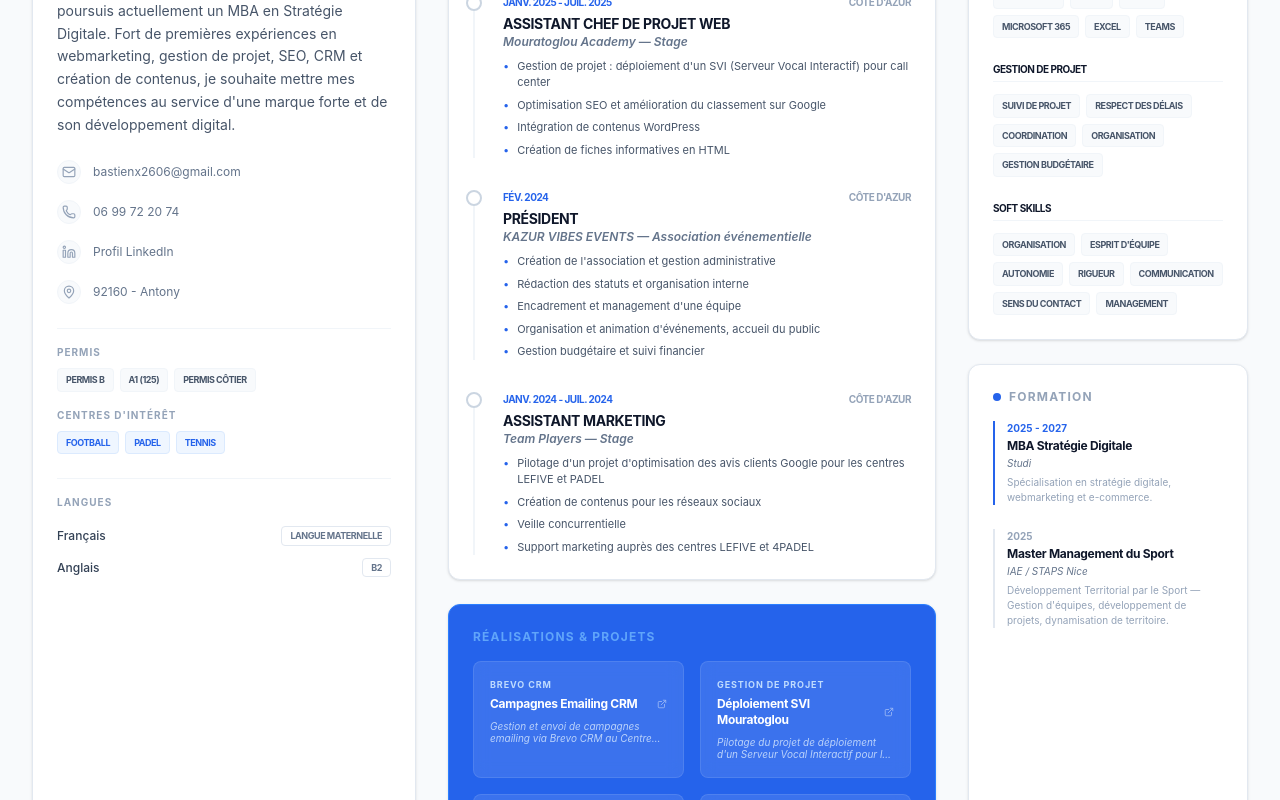
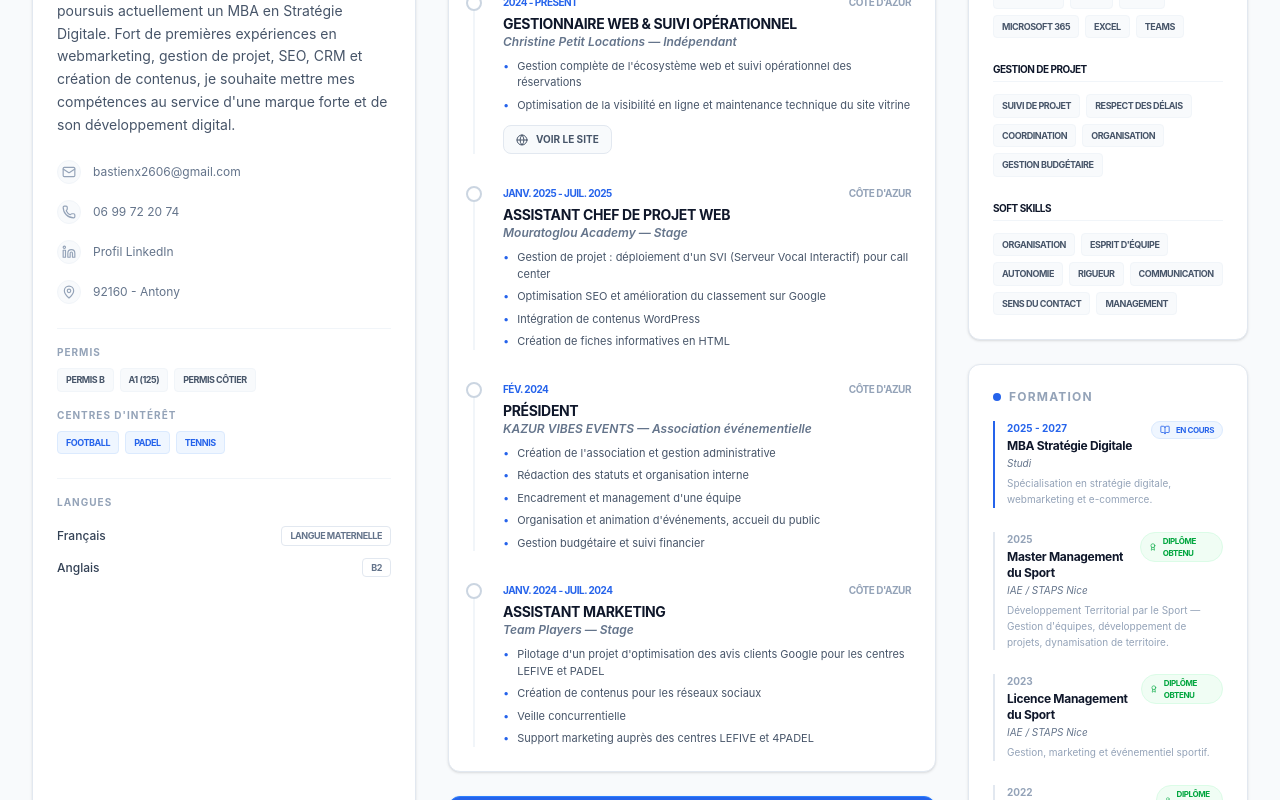
Before and after one commit to bastienx2606-create/Bastien-XERRI, a React (Vite) app: page / in a window 1280 px wide. Shown: the part 400-1200 px from the top of the page. Built offline with nearby package versions, Linux system fonts and the light colour scheme.

Commit message:
Add independent experience link button and status icons for education

```diff
--- a/src/App.tsx
+++ b/src/App.tsx
@@ -15,6 +15,10 @@ import {
   Menu,
   X,
   Send,
+  Globe,
+  Award,
+  BookOpen,
+  GraduationCap
 } from 'lucide-react';
 import { CV_DATA } from './constants';
 
@@ -225,6 +229,19 @@ export default function App() {
                       </li>
                     ))}
                   </ul>
+                  {exp.link && (
+                    <div className="mt-3">
+                      <a
+                        href={exp.link}
+                        target="_blank"
+                        rel="noopener noreferrer"
+                        className="inline-flex items-center gap-2 px-3 py-1.5 bg-slate-50 border border-slate-200 rounded-lg text-[10px] font-bold text-slate-600 hover:bg-blue-600 hover:text-white hover:border-blue-600 transition-all group"
+                      >
+                        <Globe size={12} className="group-hover:rotate-12 transition-transform" />
+                        VOIR LE SITE
+                      </a>
+                    </div>
+                  )}
                 </div>
               ))}
             </div>
@@ -273,13 +290,21 @@ export default function App() {
             <SectionTitle>Formation</SectionTitle>
             <div className="space-y-6 mt-4">
               {CV_DATA.education.map((edu, idx) => (
-                <div key={idx} className={`pl-3 border-l-2 ${idx === 0 ? 'border-blue-600' : 'border-slate-200'}`}>
-                  <p className={`text-[10px] font-bold ${idx === 0 ? 'text-blue-600' : 'text-slate-400'}`}>
-                    {edu.period}
-                  </p>
-                  <h4 className="text-xs font-bold text-slate-900 mt-0.5">{edu.degree}</h4>
+                <div key={idx} className={`pl-3 border-l-2 relative ${idx === 0 ? 'border-blue-600' : 'border-slate-200'}`}>
+                  <div className="flex justify-between items-start">
+                    <div>
+                      <p className={`text-[10px] font-bold ${idx === 0 ? 'text-blue-600' : 'text-slate-400'}`}>
+                        {edu.period}
+                      </p>
+                      <h4 className="text-xs font-bold text-slate-900 mt-0.5">{edu.degree}</h4>
+                    </div>
+                    <div className={`flex items-center gap-1.5 px-2 py-0.5 rounded-full text-[8px] font-bold uppercase tracking-tighter ${edu.status === 'Diplôme obtenu' ? 'bg-green-50 text-green-600 border border-green-100' : 'bg-blue-50 text-blue-600 border border-blue-100'}`}>
+                      {edu.status === 'Diplôme obtenu' ? <Award size={10} /> : <BookOpen size={10} />}
+                      {edu.status}
+                    </div>
+                  </div>
                   <p className="text-[10px] text-slate-500 italic mt-0.5">{edu.school}</p>
-                  <p className="text-[10px] text-slate-400 mt-1">{edu.info}</p>
+                  <p className="text-[10px] text-slate-400 mt-1 leading-relaxed">{edu.info}</p>
                 </div>
               ))}
             </div>
--- a/src/constants.ts
+++ b/src/constants.ts
@@ -17,6 +17,14 @@ export const CV_DATA = {
       period: "Août 2025 - Présent",
       description: "Gestion et mise à jour du site web via intégration de contenus HTML. Gestion et envoi de campagnes emailing via Brevo CRM. Gestion et coordination des réseaux sociaux. Développement de l'engagement client. Suivi de projet, respect des délais et des objectifs web.",
       skills: ["HTML", "Brevo CRM", "SEO", "Réseaux sociaux"],
+    },
+    {
+      role: "Gestionnaire Web & Suivi Opérationnel",
+      company: "Christine Petit Locations — Indépendant",
+      period: "2024 - Présent",
+      description: "Gestion complète de l'écosystème web et suivi opérationnel des réservations. Optimisation de la visibilité en ligne et maintenance technique du site vitrine.",
+      skills: ["Gestion Web", "Suivi Opérationnel", "Vercel"],
+      link: "https://christinepetitlocations.vercel.app/"
     },
     {
       role: "Assistant Chef de Projet Web",
@@ -45,13 +53,29 @@ export const CV_DATA = {
       degree: "MBA Stratégie Digitale",
       school: "Studi",
       period: "2025 - 2027",
+      status: "En cours",
       info: "Spécialisation en stratégie digitale, webmarketing et e-commerce.",
     },
     {
       degree: "Master Management du Sport",
       school: "IAE / STAPS Nice",
       period: "2025",
+      status: "Diplôme obtenu",
       info: "Développement Territorial par le Sport — Gestion d'équipes, développement de projets, dynamisation de territoire.",
+    },
+    {
+      degree: "Licence Management du Sport",
+      school: "IAE / STAPS Nice",
+      period: "2023",
+      status: "Diplôme obtenu",
+      info: "Gestion, marketing et événementiel sportif.",
+    },
+    {
+      degree: "Licence Pro Santé & Activités Physiques Adaptées",
+      school: "Université de Nice",
+      period: "2022",
+      status: "Diplôme obtenu",
+      info: "Spécialisation Santé, Vieillissement et Activités Physiques Adaptées.",
     },
   ],
   skillGroups: [
```
